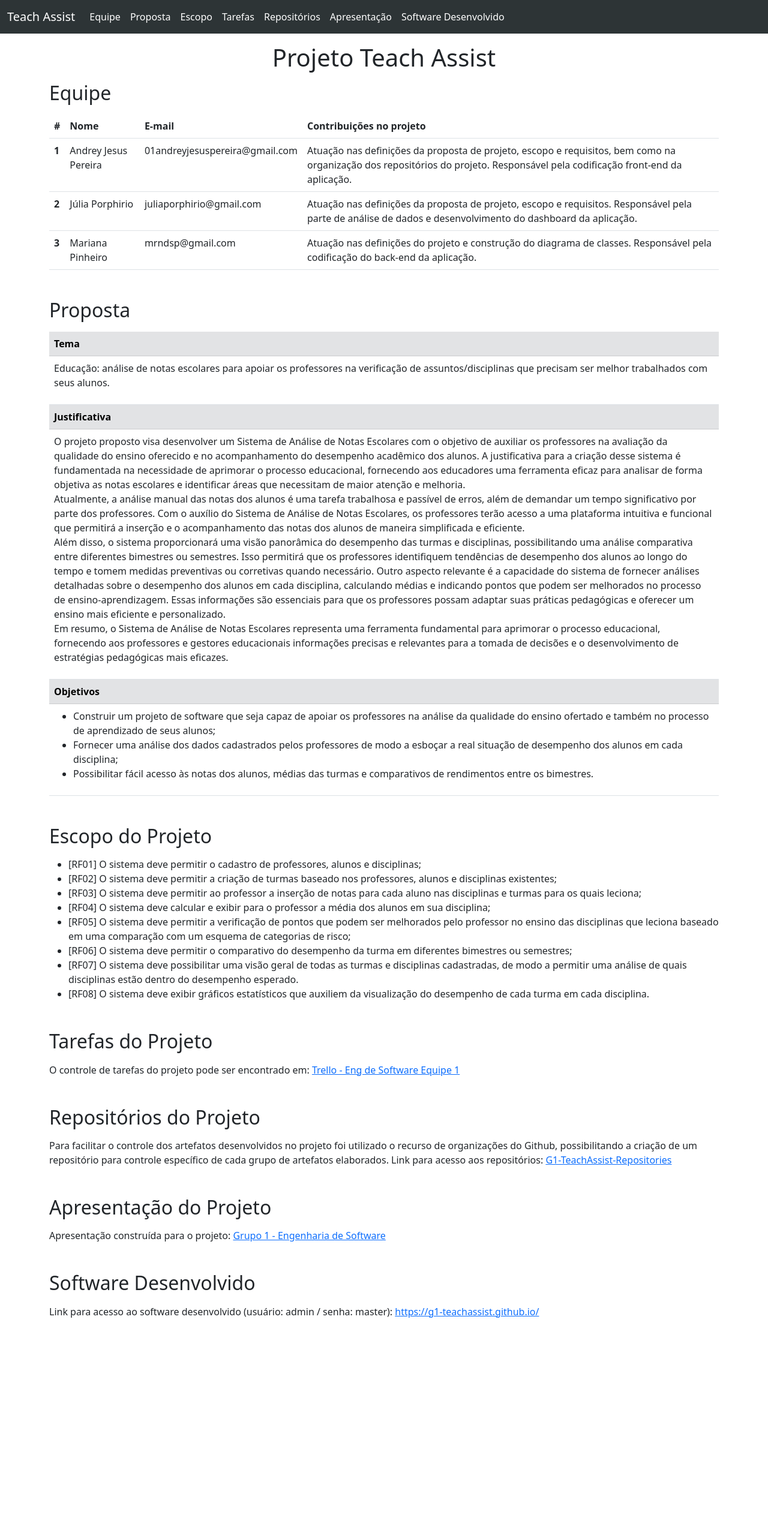
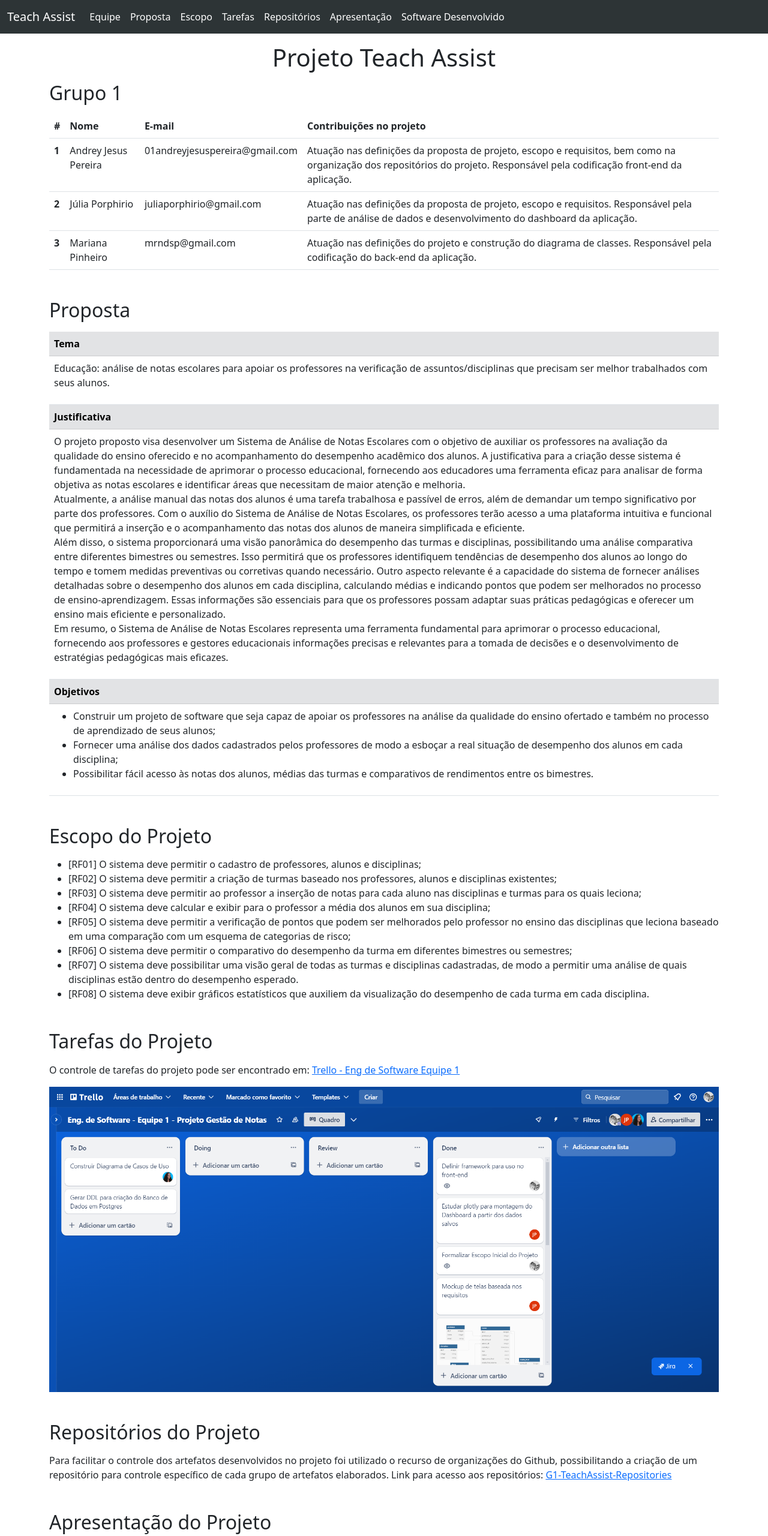
Before and after one commit to G1-TeachAssist/TeachAssistDocs, a plain HTML site: page pages/index.html in a window 1280 px wide. Shown: the top 2561 px of the page at 60% size. Before the commit the page ends 2215 px from the top, so only its background shows below. Drawn offline with Linux system fonts and the light colour scheme.

Commit message:
Finalizado atualização da página para entrega

```diff
--- a/pages/index.html
+++ b/pages/index.html
@@ -43,7 +43,7 @@
     </header>
     <h1 class="text-center mt-3">Projeto Teach Assist</h1>
     <div class="container">
-        <h2 id="equipe" class="mt-3 mb-3">Equipe</h2>
+        <h2 id="equipe" class="mt-3 mb-3">Grupo 1</h2>
         <table class="table">
             <thead>
                 <tr>
@@ -158,6 +158,7 @@
         <p>
             O controle de tarefas do projeto pode ser encontrado em: <a target="_blank" href="https://trello.com/b/mJavRap9/eng-de-software-equipe-1-projeto-gest%C3%A3o-de-notas">Trello - Eng de Software Equipe 1</a>
         </p>
+        <img src="trello-equipe.PNG" alt="Imagem Trello" class="img-fluid">
     </div>
     <div class="container">
         <h2 class="mt-5 mb-3" id="repositorios">Repositórios do Projeto</h2>
@@ -176,6 +177,7 @@
         <p>
             Link para acesso ao software desenvolvido (usuário: admin / senha: master): <a target="_blank" href="https://g1-teachassist.github.io/" >https://g1-teachassist.github.io/</a>
         </p>
+        <img src="demo-web-app.gif" alt="Demonstração Web App" class="img-fluid" style="border: 1px solid grey;">
     </div>
 </body>
 
```
Also changed, not shown: pages/trello-equipe.PNG (added), 1 other file.
